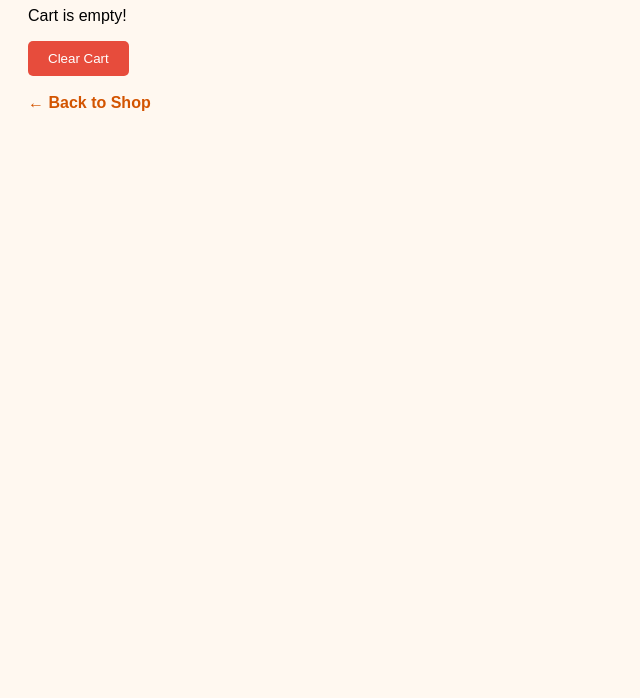
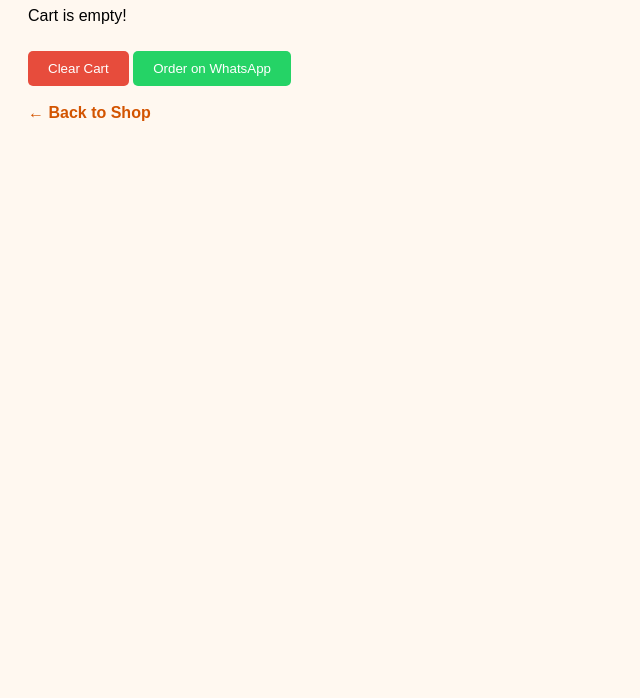
Before and after one commit to kartiktiwari408-glitch/Adarsh-retails, a plain HTML site: page cart.html in a window 1280 px wide. Shown: the part 102-800 px from the top of the page, without its empty margins (0-640 px from the left). Drawn offline with Linux system fonts and the light colour scheme.

Commit message:
Update cart.html

```diff
--- a/cart.html
+++ b/cart.html
@@ -17,6 +17,7 @@ a { color: #d35400; text-decoration: none; font-weight: bold; }
 <h1>🛒 Your Cart</h1>
 <div id="cart-items"></div>
 <button onclick="clearCart()">Clear Cart</button>
+  <button onclick="orderWhatsApp()" style="background: #25D366; margin-top: 10px;">Order on WhatsApp</button>
 <br><br>
 <a href="index.html">← Back to Shop</a>
 
@@ -41,7 +42,20 @@ function clearCart() {
   displayCart();
   alert('Cart cleared!');
 }
+function orderWhatsApp() {
+  if (cart.length === 0) {
+    alert('Cart is empty!');
+    return;
+  }
 
+  let message = 'New Order from Shankar Store:%0A%0A';
+  cart.forEach((item, index) => {
+    message += (index+1) + '. ' + item + '%0A';
+  });
+
+  let phone = '918298827509';
+  window.open('https://wa.me/' + phone + '?text=' + message, '_blank');
+  }
 displayCart();
 </script>
 </body>
```
